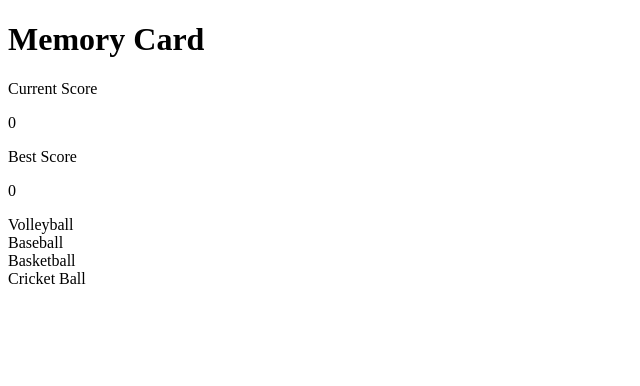
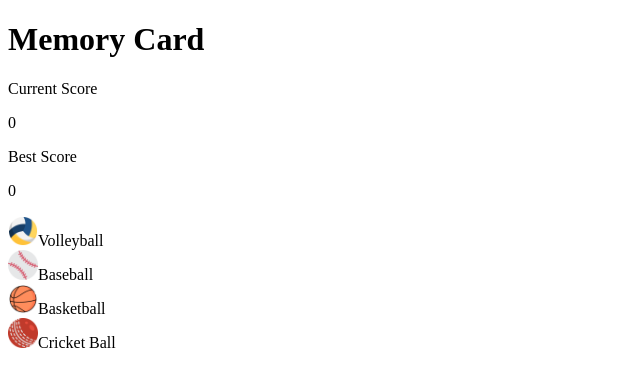
Before and after one commit to 01zulfi/memory-card, a React (Create React App) app: page / in a window 1280 px wide. Shown: the top 386 px of the page, without its empty margins (0-640 px from the left). Built offline with nearby package versions, Linux system fonts and the light colour scheme; the HTML template or start-up script is replaced by a standard one.

Commit message:
Render ball images

```diff
--- a/src/components/BallSection.js
+++ b/src/components/BallSection.js
@@ -8,27 +8,37 @@ const BallSection = ({ score }) => {
     element.style.border = "2px solid red";
   };
 
+  const clickedTwice = (event) => {
+    score.failure();
+    toggleFailureBorder(event.target);
+    balls.setAllClickedFalse();
+    document.body.style.pointerEvents = "none";
+
+    setTimeout(() => {
+      setFourBalls(balls.getFourRandom());
+    }, 1000);
+  };
+
   const setBallClicked = (id, event) => {
     const targetBall = balls.find(id);
 
     if (targetBall.clicked) {
-      score.failure();
-      toggleFailureBorder(event.target);
-      balls.setAllClickedFalse();
-      setTimeout(() => {
-        setFourBalls(balls.getFourRandom());
-      }, 1000);
+      clickedTwice(event);
       return;
     }
 
-    setFourBalls(balls.getFourRandom());
     score.success();
     targetBall.setClickedTrue();
+    setFourBalls(balls.getFourRandom());
   };
 
   const clickHandler = (event) => {
-    const id = Number(event.target.getAttribute("data-id"));
+    const id = Number(event.currentTarget.getAttribute("data-id"));
     setBallClicked(id, event);
+  };
+
+  const style = {
+    width: "30px",
   };
 
   return (
@@ -36,10 +46,12 @@ const BallSection = ({ score }) => {
       {fourBalls.map((ball) => (
         <div
           data-id={ball.id}
+          data-clicked={ball.clicked}
           className="ball-div"
           onClick={clickHandler}
           key={ball.id}
         >
+          <img style={style} alt={ball.name} src={ball.imgSrc} />
           {ball.name}
         </div>
       ))}
```
